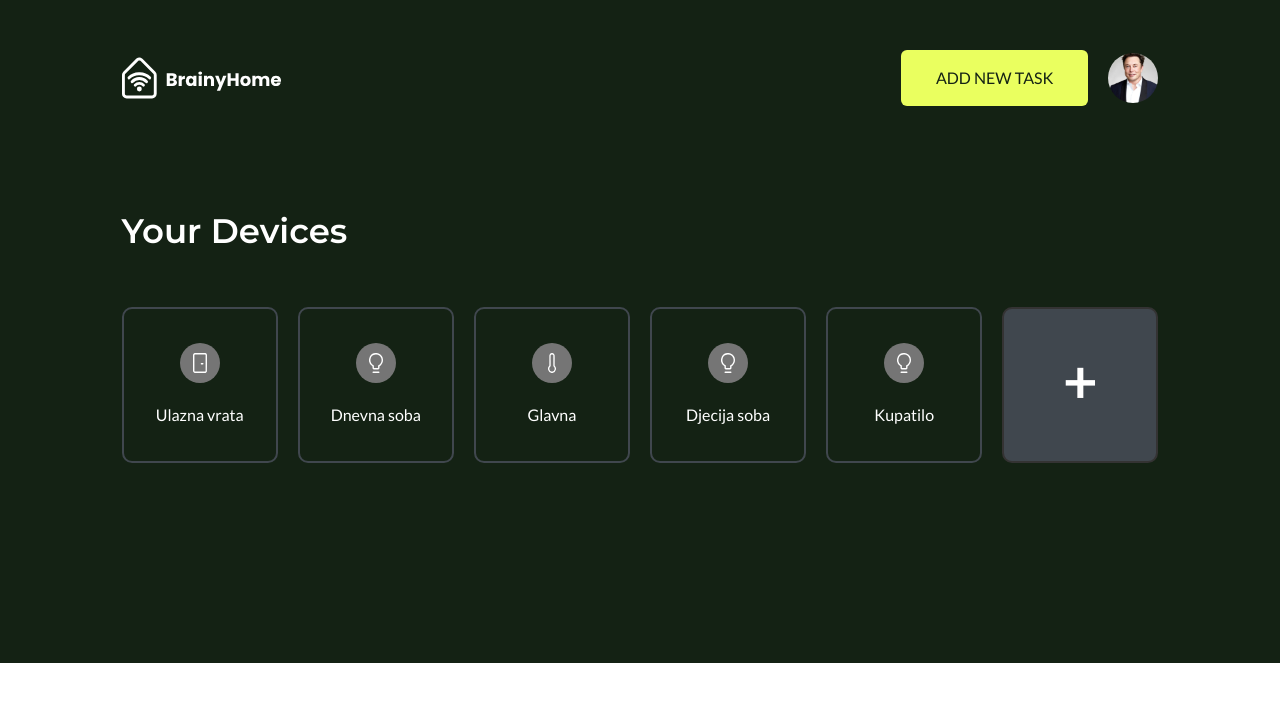
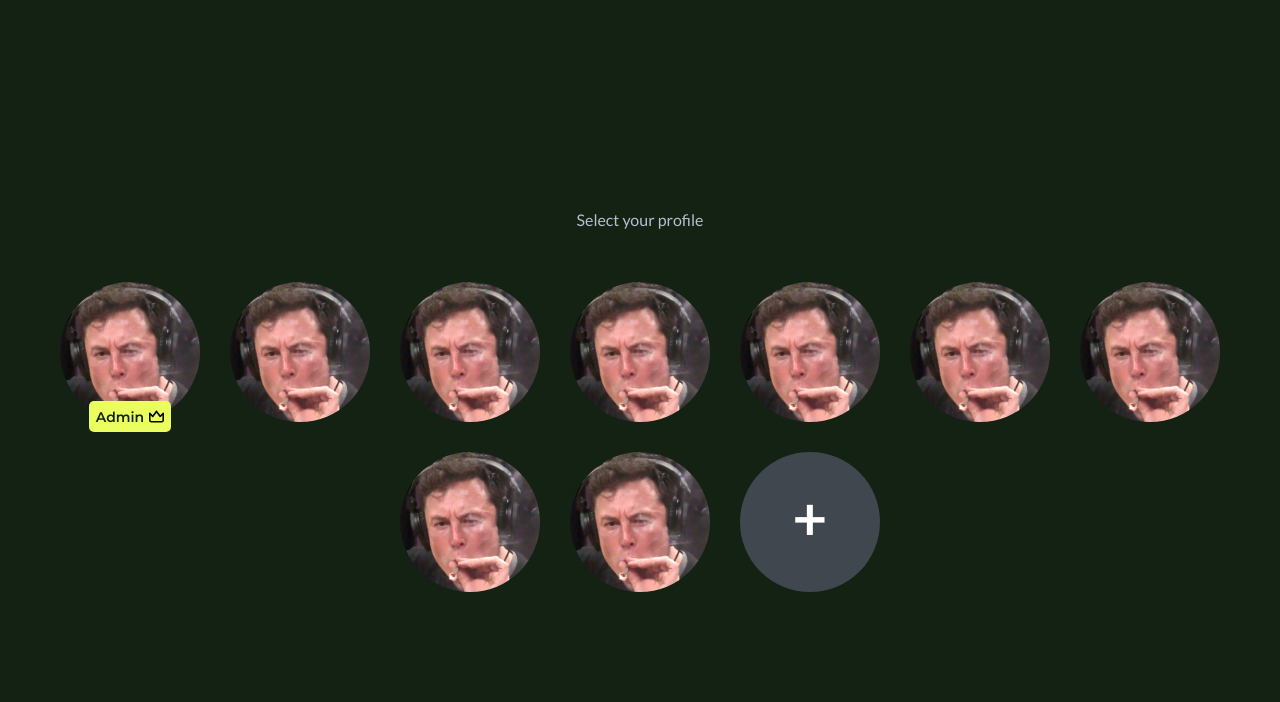
Before and after one commit to DzenisKajevic/hackaton-2023-fe, a React (Create React App) app: page /dashboard in a window 1280 px wide. Shown: the top 702 px of the page. Built offline with nearby package versions, Linux system fonts and the light colour scheme.

Commit message:
Profiles

```diff
--- a/src/App.js
+++ b/src/App.js
@@ -1,10 +1,11 @@
 import LoginPage from './pages/LoginPage';
 import RegisterPage from './pages/RegisterPage';
 import DashboardPage from './pages/DashboardPage';
+import ProfilesPage from './pages/ProfilesPage';
 
 function App() {
   return (
-    <DashboardPage />
+    <ProfilesPage />
   );
 }
 
--- a/src/Components/Dashboard.jsx
+++ b/src/Components/Dashboard.jsx
@@ -17,7 +17,7 @@ const Dashboard = () => {
                         title={device.title}
                     />
                 ))}
-                <div className='flex flex-col items-center justify-center aspect-square rounded-[10px] border-[2px] border-[#343333] add-new-device'>
+                <div className='flex flex-col items-center justify-center aspect-square rounded-[10px] add-new'>
                     <p className='text-secondary font-bold text-[60px] mb-[10px]'>+</p>
                 </div>
             </div>
--- a/src/Components/Device.jsx
+++ b/src/Components/Device.jsx
@@ -2,7 +2,7 @@ import React from 'react'
 
 const Device = (props) => {
   return (
-    <div className='flex flex-col items-center justify-center aspect-square rounded-[10px] border-[2px] border-[#40474E] device-box'>
+    <div className='flex flex-col items-center justify-center aspect-square rounded-[10px] border-[1px] border-[#40474E] device-box'>
         <div className='w-[40px] h-[40px] rounded-full bg-[#757575] flex items-center justify-center circle'>
             <img src={props.icon}></img>
         </div>
--- /dev/null
+++ b/src/Components/Profiles.jsx
@@ -0,0 +1,26 @@
+import React from 'react'
+import { avatar } from '../assets'
+import { profilesSample } from '../constants'
+import { crown } from '../assets'
+
+
+const Profiles = () => {
+  return (
+    <div className='flex justify-center flex-col h-full min-h-[100vh] bg-primary items-center py-[50px] ms:py-0'>
+        <p className='text-grey text-center mb-[50px]'>Select your profile</p>
+        <div className='flex justify-center items-center flex-wrap gap-[30px]'>
+            {profilesSample.map((profile)=>(
+                <div className='flex flex-wrap items-center flex-col profile-avatar relative'>
+                    <img className='w-[100px] h-[100px] sm:w-[140px] sm:h-[140px] rounded-full object-cover' src={profile.avatar}></img>
+                    <p className={`mt-[20px] bg-accent absolute bottom-[-10px] text-primary font-bold rounded-[5px] text-[14px] px-[7px] py-[4px] items-center ${profile.role==="admin" ? 'flex': 'hidden'}`}><span className='font-montserrat font-semibold mt-[2px]'>Admin</span> <img className='w-[15px] ml-[5px]' src={crown}></img></p>
+                </div>
+            ))}
+            <div className='flex bg-grey3 add-new items-center justify-center w-[100px] h-[100px] sm:w-[140px] sm:h-[140px]  rounded-full profile-avatar'>
+                <p className='text-[60px] text-secondary font-bold mb-[10px]'>+</p>
+            </div>
+        </div>
+    </div>
+  )
+}
+
+export default Profiles
--- a/src/assets/index.js
+++ b/src/assets/index.js
@@ -3,6 +3,7 @@ import avatar from './avatar.jpg';
 import door from './door.svg';
 import bulb from './bulb.svg';
 import thermostat from './thermostat.svg';
+import crown from './crown.svg';
 
 export {
     logo,
@@ -10,4 +11,5 @@ export {
     door,
     bulb,
     thermostat,
+    crown,
 }
--- a/src/constants/index.js
+++ b/src/constants/index.js
@@ -1,4 +1,4 @@
-import {door,thermostat,bulb} from '../assets'
+import {door,thermostat,bulb,avatar} from '../assets'
 
 export const devicesSample = [
     {
@@ -21,5 +21,64 @@ export const devicesSample = [
       icon:bulb,
       title: "Kupatilo",
     },
+    {
+      icon:bulb,
+      title: "SEX",
+    },
+    {
+      icon:bulb,
+      title: "Kupatilo",
+    },
+    {
+      icon:bulb,
+      title: "Kupatilo",
+    },
+    {
+      icon:bulb,
+      title: "Kupatilo",
+    },
 
 ];
+
+export const profilesSample = [
+  {
+    avatar:avatar,
+    role: "admin"
+  },
+  {
+    avatar:avatar,
+    role: "kitagola"
+  },
+  {
+    avatar:avatar,
+    role: "kitagola"
+  },
+  {
+    avatar:avatar,
+    role: "kitagola"
+  },
+  {
+    avatar:avatar,
+    role: "kitagola"
+  },
+  {
+    avatar:avatar,
+    role: "kitagola"
+  },
+  {
+    avatar:avatar,
+    role: "kitagola"
+  },
+  {
+    avatar:avatar,
+    role: "kitagola"
+  },
+  {
+    avatar:avatar,
+    role: "kitagola"
+  },
+
+
+
+
+];
--- a/src/input.css
+++ b/src/input.css
@@ -67,7 +67,25 @@ h6 {
     color: #142214;
 }
 
-.add-new-device {
+.add-new {
     background-color: #40474E;
     transition: all 0.2s;
 }
+
+.add-new:hover {
+    background-color: #EAFF5F;
+    cursor: pointer;
+}
+
+.add-new:hover p {
+    color: #142214;
+}
+
+.profile-avatar {
+    transition: 0.2s all;
+}
+
+.profile-avatar img:hover {
+    transform: scale(1.05);
+    cursor: pointer;
+}
--- /dev/null
+++ b/src/pages/ProfilesPage.js
@@ -0,0 +1,12 @@
+import React from 'react'
+import Profiles from '../Components/Profiles';
+
+const ProfilesPage = () => {
+  return (
+    <>
+        <Profiles />
+    </>
+);
+}
+
+export default ProfilesPage
--- a/tailwind.config.js
+++ b/tailwind.config.js
@@ -9,6 +9,8 @@ module.exports = {
         accent: "#EAFF5F",
         text: "#757575",
         grey: "#B4C0CE",
+        grey2: "#757575",
+        grey3: "#343333",
         lgrey: "#F3F3F3",
         blue: "#00A3FF",
       },
@@ -19,6 +21,7 @@ module.exports = {
     },
     screens: {
       xs: "480px",
+      ms: "530px",
       ss: "620px",
       sm: "768px",
       md: "1060px",
```
Also changed, not shown: src/assets/avatar.jpg, src/assets/crown.svg (added).
